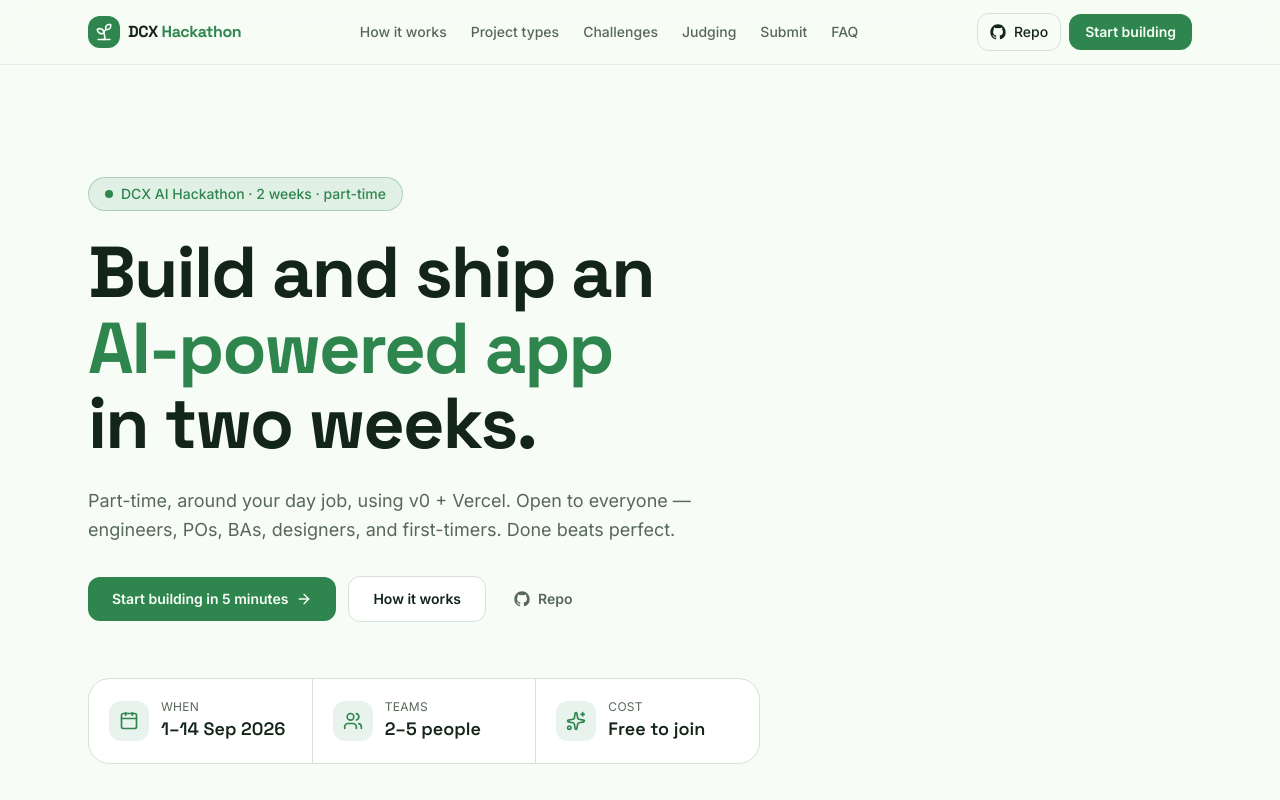
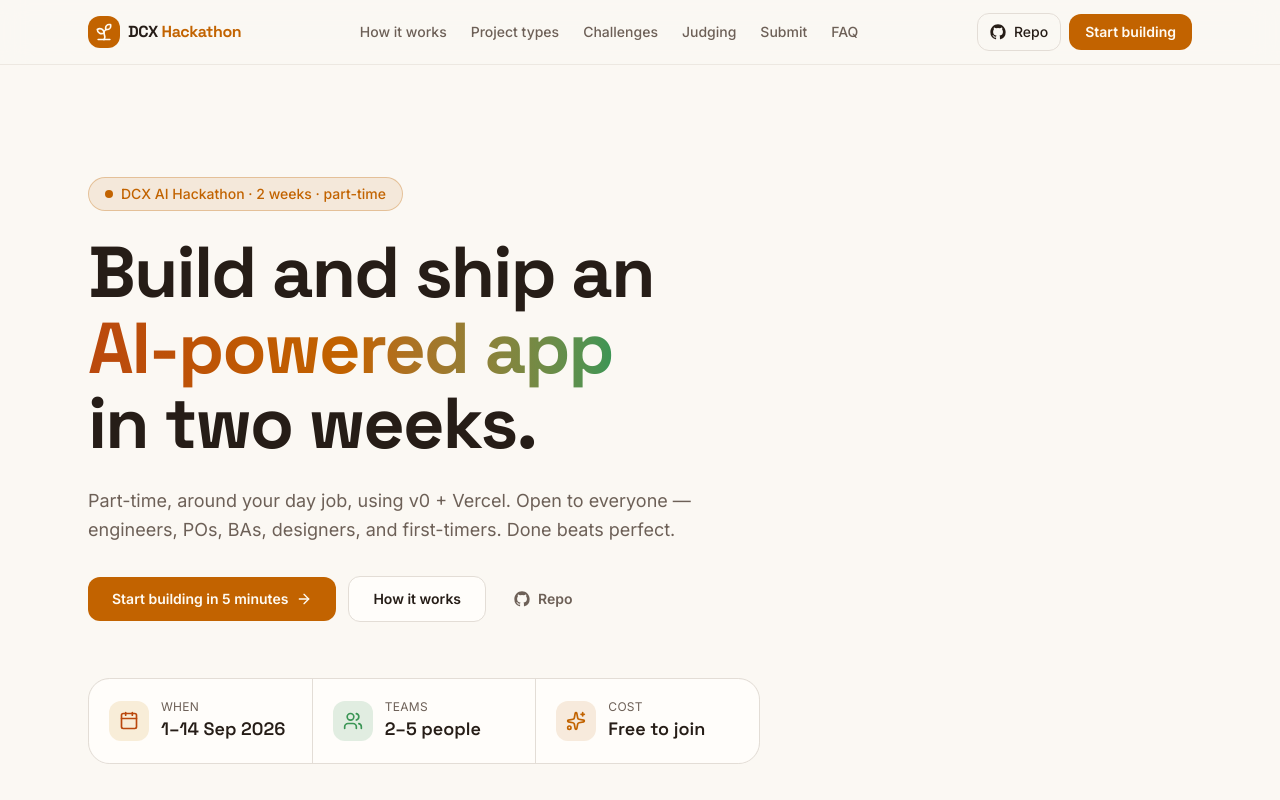
Before and after one commit to ramona-gawarwala/v0-dcx-hackathon-2026-website, a Next.js app: page / in a window 1280 px wide. Shown: the top 800 px of the page. Built offline with nearby package versions, Linux system fonts and the light colour scheme.

Commit message:
feat: update color scheme and theme color in global styles and layout

```diff
--- a/app/globals.css
+++ b/app/globals.css
@@ -58,36 +58,36 @@
 
 :root {
   color-scheme: light;
-  --background: oklch(0.985 0.008 140);
-  --foreground: oklch(0.24 0.03 155);
-  --card: oklch(1 0 0);
-  --card-foreground: oklch(0.24 0.03 155);
-  --popover: oklch(1 0 0);
-  --popover-foreground: oklch(0.24 0.03 155);
-  --primary: oklch(0.55 0.12 152);
-  --primary-foreground: oklch(0.99 0.01 140);
-  --secondary: oklch(0.95 0.02 150);
-  --secondary-foreground: oklch(0.32 0.05 155);
-  --muted: oklch(0.955 0.012 145);
-  --muted-foreground: oklch(0.5 0.03 152);
-  --accent: oklch(0.93 0.04 150);
-  --accent-foreground: oklch(0.3 0.06 155);
+  --background: oklch(0.98 0.007 85);
+  --foreground: oklch(0.24 0.018 60);
+  --card: oklch(0.995 0.004 85);
+  --card-foreground: oklch(0.24 0.018 60);
+  --popover: oklch(0.995 0.004 85);
+  --popover-foreground: oklch(0.24 0.018 60);
+  --primary: oklch(0.6 0.15 55);
+  --primary-foreground: oklch(0.99 0.012 85);
+  --secondary: oklch(0.955 0.016 78);
+  --secondary-foreground: oklch(0.32 0.03 58);
+  --muted: oklch(0.955 0.012 78);
+  --muted-foreground: oklch(0.5 0.022 58);
+  --accent: oklch(0.93 0.03 72);
+  --accent-foreground: oklch(0.3 0.04 58);
   --destructive: oklch(0.577 0.245 27.325);
-  --border: oklch(0.9 0.015 150);
-  --input: oklch(0.9 0.015 150);
-  --ring: oklch(0.55 0.12 152);
-  --chart-1: oklch(0.62 0.14 152);
-  --chart-2: oklch(0.7 0.12 180);
-  --chart-3: oklch(0.72 0.15 70);
-  --chart-4: oklch(0.5 0.09 200);
-  --chart-5: oklch(0.4 0.07 155);
+  --border: oklch(0.9 0.012 72);
+  --input: oklch(0.9 0.012 72);
+  --ring: oklch(0.6 0.15 55);
+  --chart-1: oklch(0.74 0.13 80);
+  --chart-2: oklch(0.6 0.13 150);
+  --chart-3: oklch(0.55 0.16 42);
+  --chart-4: oklch(0.6 0.15 55);
+  --chart-5: oklch(0.42 0.06 60);
   --radius: 0.75rem;
-  --seed: oklch(0.6 0.14 150);
-  --seed-foreground: oklch(0.99 0.01 140);
-  --sprout: oklch(0.68 0.12 185);
-  --sprout-foreground: oklch(0.2 0.04 200);
-  --harvest: oklch(0.74 0.15 68);
-  --harvest-foreground: oklch(0.28 0.06 70);
+  --seed: oklch(0.76 0.12 80);
+  --seed-foreground: oklch(0.3 0.05 62);
+  --sprout: oklch(0.6 0.13 150);
+  --sprout-foreground: oklch(0.98 0.02 150);
+  --harvest: oklch(0.55 0.16 42);
+  --harvest-foreground: oklch(0.98 0.02 60);
   --sidebar: oklch(0.985 0 0);
   --sidebar-foreground: oklch(0.145 0 0);
   --sidebar-primary: oklch(0.205 0 0);
--- a/app/layout.tsx
+++ b/app/layout.tsx
@@ -41,7 +41,7 @@ export const metadata: Metadata = {
 
 export const viewport: Viewport = {
   colorScheme: 'light',
-  themeColor: '#1f7a4d',
+  themeColor: '#c26a2a',
 }
 
 export default function RootLayout({
--- a/components/sections/challenges.tsx
+++ b/components/sections/challenges.tsx
@@ -4,44 +4,37 @@ import { levels, flavours, growthExample, challenges, type Challenge } from '@/l
 
 const levelStyles: Record<
   Challenge['level'],
-  { chip: string; accent: string; ring: string; band: string; bar: string; softBar: string }
+  { chip: string; accent: string; ring: string; band: string }
 > = {
   Seed: {
-    chip: 'bg-seed/10 text-seed border-seed/30',
-    accent: 'text-seed',
-    ring: 'hover:border-seed/40',
+    chip: 'bg-seed/15 text-harvest border-seed/40',
+    accent: 'text-harvest',
+    ring: 'hover:border-seed/50',
     band: 'bg-seed text-seed-foreground',
-    bar: 'bg-seed',
-    softBar: 'bg-seed/25',
   },
   Sprout: {
-    chip: 'bg-sprout/10 text-sprout border-sprout/30',
+    chip: 'bg-sprout/12 text-sprout border-sprout/30',
     accent: 'text-sprout',
     ring: 'hover:border-sprout/40',
     band: 'bg-sprout text-sprout-foreground',
-    bar: 'bg-sprout',
-    softBar: 'bg-sprout/25',
   },
   Harvest: {
     chip: 'bg-harvest/10 text-harvest border-harvest/30',
     accent: 'text-harvest',
     ring: 'hover:border-harvest/40',
     band: 'bg-harvest text-harvest-foreground',
-    bar: 'bg-harvest',
-    softBar: 'bg-harvest/25',
   },
 }
 
 const barHeights = ['h-2.5', 'h-4', 'h-6']
 
-function GrowthMeter({ level, styleKey }: { level: number; styleKey: Challenge['level'] }) {
-  const s = levelStyles[styleKey]
+function GrowthMeter({ level }: { level: number }) {
   return (
     <div className="flex items-end gap-1.5" aria-hidden="true">
       {barHeights.map((h, i) => (
         <span
           key={h}
-          className={`w-2.5 rounded-sm ${h} ${i < level ? s.bar : s.softBar}`}
+          className={`w-2.5 rounded-sm ${h} ${i < level ? 'bg-current' : 'bg-current/25'}`}
         />
       ))}
     </div>
@@ -69,7 +62,7 @@ export function Challenges() {
               >
                 <div className={`flex items-center justify-between px-6 py-4 ${s.band}`}>
                   <div className="flex items-center gap-3">
-                    <span className="flex size-11 items-center justify-center rounded-xl bg-white/20">
+                    <span className="flex size-11 items-center justify-center rounded-xl bg-current/15">
                       <l.icon className="size-6" />
                     </span>
                     <div>
@@ -79,7 +72,7 @@ export function Challenges() {
                       <h3 className="font-display text-2xl font-bold leading-tight">{l.name}</h3>
                     </div>
                   </div>
-                  <GrowthMeter level={l.n} styleKey={l.name as Challenge['level']} />
+                  <GrowthMeter level={l.n} />
                 </div>
                 <div className="flex flex-1 flex-col p-6">
                   <p className="text-sm font-semibold text-foreground">{l.does}</p>
--- a/components/sections/hero.tsx
+++ b/components/sections/hero.tsx
@@ -3,9 +3,9 @@ import { GithubIcon } from '@/components/github-icon'
 import { REPO_URL } from '@/lib/content'
 
 const facts = [
-  { icon: Calendar, label: 'When', value: '1–14 Sep 2026' },
-  { icon: Users, label: 'Teams', value: '2–5 people' },
-  { icon: Sparkles, label: 'Cost', value: 'Free to join' },
+  { icon: Calendar, label: 'When', value: '1–14 Sep 2026', tone: 'bg-seed/20 text-harvest' },
+  { icon: Users, label: 'Teams', value: '2–5 people', tone: 'bg-sprout/15 text-sprout' },
+  { icon: Sparkles, label: 'Cost', value: 'Free to join', tone: 'bg-primary/12 text-primary' },
 ]
 
 export function Hero() {
@@ -13,14 +13,23 @@ export function Hero() {
     <section className="relative overflow-hidden border-b border-border">
       <div
         aria-hidden="true"
-        className="pointer-events-none absolute inset-0 opacity-[0.04]"
+        className="pointer-events-none absolute inset-0 opacity-[0.5]"
         style={{
-          backgroundImage:
-            'linear-gradient(to right, var(--color-foreground) 1px, transparent 1px), linear-gradient(to bottom, var(--color-foreground) 1px, transparent 1px)',
-          backgroundSize: '48px 48px',
+          backgroundImage: 'radial-gradient(var(--color-border) 1.2px, transparent 1.2px)',
+          backgroundSize: '22px 22px',
+          maskImage: 'radial-gradient(120% 90% at 50% 0%, black 30%, transparent 78%)',
+          WebkitMaskImage: 'radial-gradient(120% 90% at 50% 0%, black 30%, transparent 78%)',
         }}
       />
-      <div className="mx-auto max-w-6xl px-4 py-20 sm:px-6 md:py-28">
+      <div
+        aria-hidden="true"
+        className="pointer-events-none absolute -right-24 -top-40 size-[32rem] rounded-full opacity-40 blur-3xl"
+        style={{
+          background:
+            'conic-gradient(from 140deg at 50% 50%, var(--color-seed), var(--color-sprout), var(--color-harvest), var(--color-seed))',
+        }}
+      />
+      <div className="relative mx-auto max-w-6xl px-4 py-20 sm:px-6 md:py-28">
         <div className="inline-flex items-center gap-2 rounded-full border border-primary/30 bg-primary/10 px-4 py-1.5 text-sm font-medium text-primary">
           <span className="relative flex size-2">
             <span className="absolute inline-flex size-full animate-ping rounded-full bg-primary opacity-75" />
@@ -30,7 +39,11 @@ export function Hero() {
         </div>
 
         <h1 className="mt-6 max-w-4xl text-balance font-display text-4xl font-bold leading-[1.05] tracking-tight sm:text-6xl md:text-7xl">
-          Build and ship an <span className="text-primary">AI-powered app</span> in two weeks.
+          Build and ship an{' '}
+          <span className="bg-gradient-to-r from-harvest via-primary to-sprout bg-clip-text text-transparent">
+            AI-powered app
+          </span>{' '}
+          in two weeks.
         </h1>
 
         <p className="mt-6 max-w-2xl text-pretty text-lg leading-relaxed text-muted-foreground">
@@ -68,7 +81,7 @@ export function Hero() {
         <dl className="mt-14 grid max-w-2xl grid-cols-1 gap-px overflow-hidden rounded-2xl border border-border bg-border sm:grid-cols-3">
           {facts.map((f) => (
             <div key={f.label} className="flex items-center gap-3 bg-card p-5">
-              <span className="flex size-10 shrink-0 items-center justify-center rounded-lg bg-primary/10 text-primary">
+              <span className={`flex size-10 shrink-0 items-center justify-center rounded-lg ${f.tone}`}>
                 <f.icon className="size-5" />
               </span>
               <div>
```
